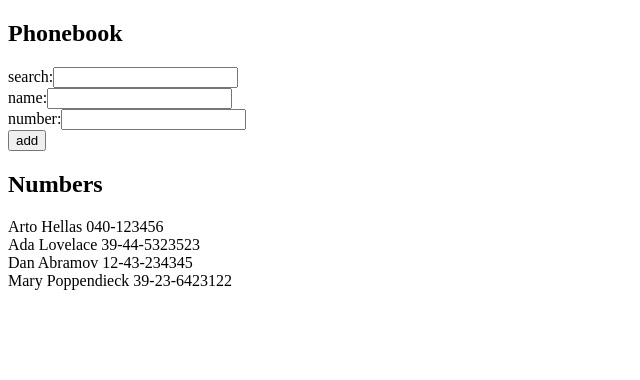
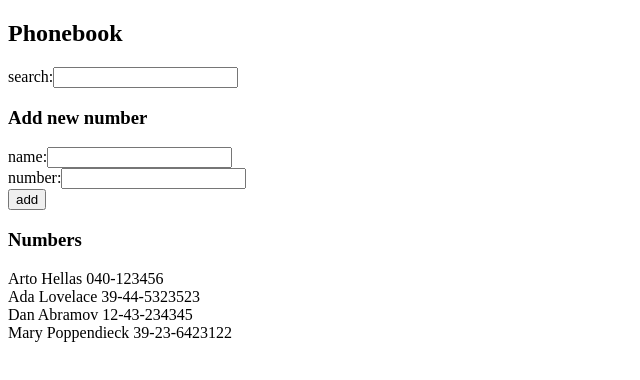
Before and after one commit to yunx2/react-phoneBook-review, a React (Create React App) app: page / in a window 1280 px wide. Shown: the top 380 px of the page, without its empty margins (0-640 px from the left). Built offline with nearby package versions, Linux system fonts and the light colour scheme.

Commit message:
2.9-2.10

```diff
--- /dev/null
+++ b/src/components/AddForm.js
@@ -0,0 +1,15 @@
+const AddForm = ({ handler, setNumber, setName, name, number }) => (
+  <form>
+    <div>name:
+      <input value={name} onChange={({ target }) => setName(target.value)} />
+    </div>
+    <div>number:
+      <input value={number} onChange={({ target }) => setNumber(target.value)} />
+    </div>
+    <div>
+      <button type="submit" onClick={e => handler(e)}>add</button>
+    </div>
+</form>
+)
+
+export default AddForm;
--- a/src/App.js
+++ b/src/components/App.js
@@ -1,5 +1,9 @@
 
-import React, { useState } from 'react'
+import React, { useState } from 'react';
+
+import Numbers from './Numbers';
+import Search from './Search';
+import AddForm from './AddForm';
 
 const App = () => {
   const [persons, setPersons] = useState([
@@ -34,21 +38,11 @@ const App = () => {
   return (
     <div>
       <h2>Phonebook</h2>
-      search:
-      <input onChange={({ target }) => setSearchTerm(target.value.toLowerCase())} />
-      <form>
-        <div>name:
-          <input value={newName} onChange={({ target }) => setNewName(target.value)} />
-        </div>
-        <div>number:
-         <input value={newNumber} onChange={({ target }) => setNewNumber(target.value)} />
-        </div>
-        <div>
-          <button type="submit" onClick={e => handleAdd(e)}>add</button>
-        </div>
-      </form>
-      <h2>Numbers</h2>
-        {personsToShow.map(person => <div>{person.name} {person.number}</div>)}
+      <Search setSearch={setSearchTerm}  />
+      <h3>Add new number</h3>
+      <AddForm handler={handleAdd} setName={setNewName} setNumber={setNewNumber} name={newName} number={newNumber}/>
+      <h3>Numbers</h3>
+      <Numbers personsList={personsToShow} />
     </div>
   )
 }
--- /dev/null
+++ b/src/components/Numbers.js
@@ -0,0 +1,7 @@
+const Numbers = ({ personsList}) => (
+  <div>
+    {personsList.map(person => <div>{person.name} {person.number}</div>)}
+  </div>
+)
+
+export default Numbers;
--- /dev/null
+++ b/src/components/Search.js
@@ -0,0 +1,8 @@
+const Search = ({ setSearch }) => (
+  <div>
+     search:
+      <input onChange={({ target }) => setSearch(target.value.toLowerCase())} />
+  </div>
+)
+
+export default Search;
--- a/src/index.js
+++ b/src/index.js
@@ -1,7 +1,7 @@
 import React from 'react';
 import ReactDOM from 'react-dom';
 
-import App from './App';
+import App from './components/App';
 
 
 ReactDOM.render(
```
